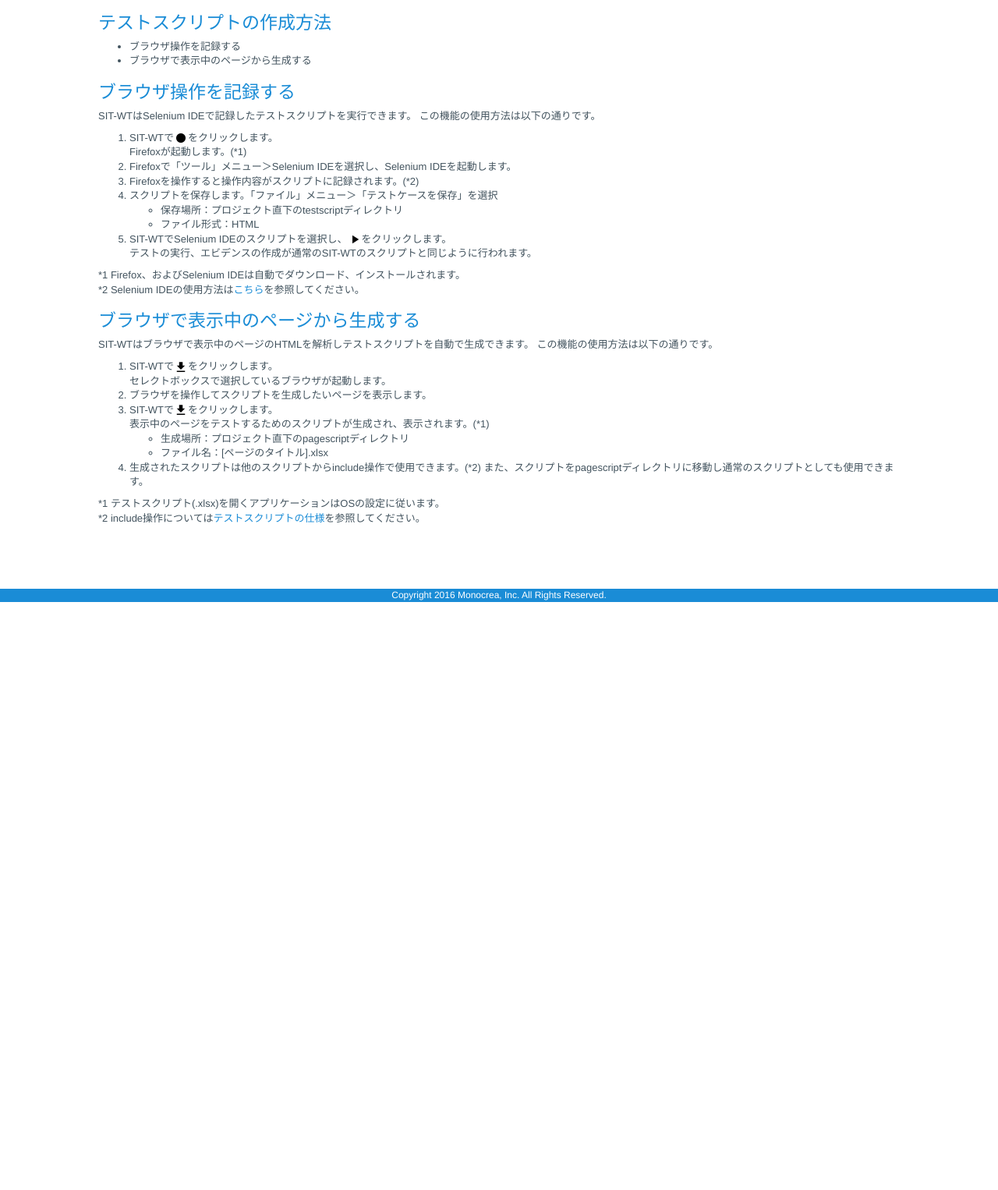
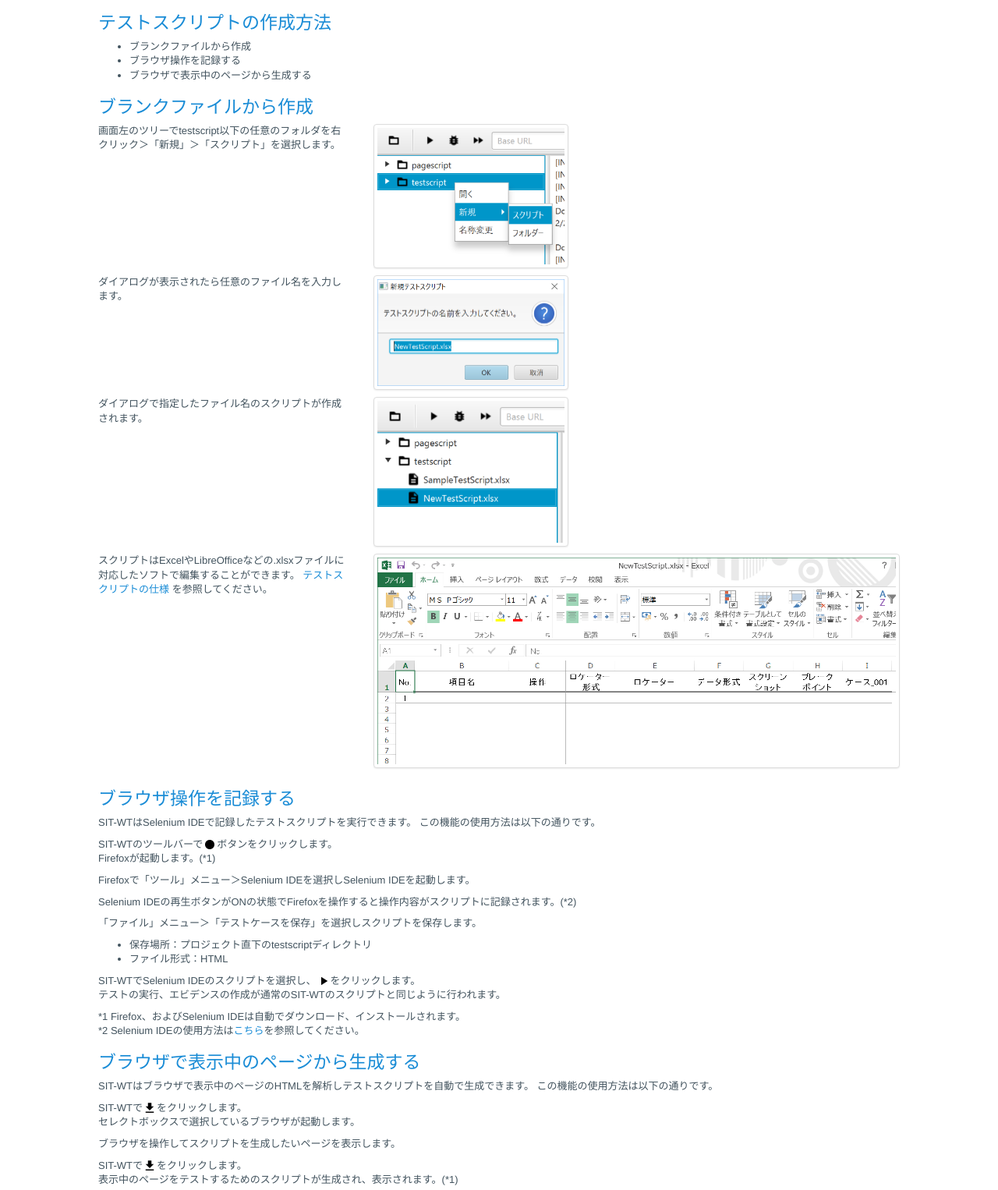
Before and after one commit to sitoolkit/pages, a plain HTML site: page sit-wt.html in a window 1280 px wide. Shown: the part 3620-5146 px from the top of the page at 78% size. Before the commit the page ends 4392 px from the top, so only its background shows below. Drawn offline with nearby package versions, Linux system fonts and the light colour scheme.

Commit message:
ブランクファイルからスクリプトを作成する説明を追加

```diff
--- a/sit-wt.html
+++ b/sit-wt.html
@@ -89,7 +89,7 @@
     <section class="container">
       <h3 id="runtime">実行環境</h3>
 
-      <p>SI-Toolkit for Web Testing(SIT-WT)はWindowsまたはMac OS X上で動作します。またいずれのOSでも<a href="https://java.com/ja/download/">Java (Version 8以上)</a> が必要です。</p>
+      <p>SI-Toolkit for Web Testing(SIT-WT)はWindowsまたはMac OS X上で動作します。またいずれのOSでも<a href="https://java.com/ja/download/">Java (Version 8以上)</a>        が必要です。</p>
 
 
 
@@ -254,54 +254,112 @@
       <h3 id="テストスクリプトの作成方法">テストスクリプトの作成方法</h3>
 
       <ul>
+        <li>ブランクファイルから作成</li>
         <li>ブラウザ操作を記録する</li>
         <li>ブラウザで表示中のページから生成する</li>
       </ul>
+
+      <h3 id="recordOperation">ブランクファイルから作成</h3>
+
+      <div class="row">
+        <p class="col-md-4">
+          画面左のツリーでtestscript以下の任意のフォルダを右クリック＞「新規」＞「スクリプト」を選択します。
+        </p>
+        <p class="col-md-6">
+          <img src="img/sit-wt/create-new-script.png" style="width:250px;" class="img-thumbnail" />
+        </p>
+      </div>
+
+      <div class="row">
+        <p class="col-md-4">
+          ダイアログが表示されたら任意のファイル名を入力します。
+        </p>
+        <p class="col-md-6">
+          <img src="img/sit-wt/new-script-name.png" style="width:250px;" class="img-thumbnail" />
+        </p>
+      </div>
+
+
+      <div class="row">
+        <p class="col-md-4">
+          ダイアログで指定したファイル名のスクリプトが作成されます。
+        </p>
+        <p class="col-md-6">
+          <img src="img/sit-wt/created-new-script.png" style="width:250px;" class="img-thumbnail" />
+        </p>
+      </div>
+
+      <div class="row">
+        <p class="col-md-4">
+          スクリプトはExcelやLibreOfficeなどの.xlsxファイルに対応したソフトで編集することができます。
+          <a href="https://github.com/sitoolkit/sit-wt-all/wiki/%E3%83%86%E3%82%B9%E3%83%88%E3%82%B9%E3%82%AF%E3%83%AA%E3%83%97%E3%83%88%E3%81%AE%E4%BB%95%E6%A7%98">テストスクリプトの仕様</a>
+          を参照してください。
+        </p>
+        <p class="col-md-8">
+          <img src="img/sit-wt/new-script.png" class="img-responsive img-thumbnail" />
+        </p>
+      </div>
 
       <h3 id="recordOperation">ブラウザ操作を記録する</h3>
 
       <p>SIT-WTはSelenium IDEで記録したテストスクリプトを実行できます。 この機能の使用方法は以下の通りです。
       </p>
 
-      <ol>
-        <li>SIT-WTで<img src="img/sit-wt/ic_fiber_manual_record_black_18dp_1x.png" alt="スクリプト記録ボタン">をクリックします。<br> Firefoxが起動します。(*1)
-        </li>
-        <li>Firefoxで「ツール」メニュー＞Selenium IDEを選択し、Selenium IDEを起動します。</li>
-        <li>Firefoxを操作すると操作内容がスクリプトに記録されます。(*2)</li>
-        <li>スクリプトを保存します。「ファイル」メニュー＞「テストケースを保存」を選択
+      <p>
+        SIT-WTのツールバーで<img src="img/sit-wt/ic_fiber_manual_record_black_18dp_1x.png" alt="スクリプト記録ボタン">ボタンをクリックします。<br> Firefoxが起動します。(*1)
+      </p>
 
+      <p>
+        Firefoxで「ツール」メニュー＞Selenium IDEを選択しSelenium IDEを起動します。
+      </p>
+
+      <p>
+        Selenium IDEの再生ボタンがONの状態でFirefoxを操作すると操作内容がスクリプトに記録されます。(*2)
+      </p>
+
+      <p>
+        「ファイル」メニュー＞「テストケースを保存」を選択しスクリプトを保存します。
+      </p>
       <ul>
         <li>保存場所：プロジェクト直下のtestscriptディレクトリ</li>
         <li>ファイル形式：HTML</li>
       </ul>
-        </li>
-        <li>SIT-WTでSelenium IDEのスクリプトを選択し、<img src="img/sit-wt/ic_play_arrow_black_18dp_1x.png" alt="テスト実行ボタン">をクリックします。<br>          テストの実行、エビデンスの作成が通常のSIT-WTのスクリプトと同じように行われます。
-        </li>
-      </ol>
+
+      <p>
+        SIT-WTでSelenium IDEのスクリプトを選択し、<img src="img/sit-wt/ic_play_arrow_black_18dp_1x.png" alt="テスト実行ボタン">をクリックします。<br>        テストの実行、エビデンスの作成が通常のSIT-WTのスクリプトと同じように行われます。
+      </p>
 
       <p>*1 Firefox、およびSelenium IDEは自動でダウンロード、インストールされます。<br> *2 Selenium IDEの使用方法は<a href="http://www.seleniumhq.org/docs/02_selenium_ide.jsp">こちら</a>を参照してください。</p>
+
+
 
       <h3 id="generateFromPage">ブラウザで表示中のページから生成する</h3>
 
       <p>SIT-WTはブラウザで表示中のページのHTMLを解析しテストスクリプトを自動で生成できます。 この機能の使用方法は以下の通りです。
       </p>
 
-      <ol>
-        <li>SIT-WTで<img src="img/sit-wt/ic_file_download_black_18dp_1x.png" alt="スクリプト生成ボタン">をクリックします。<br> セレクトボックスで選択しているブラウザが起動します。
-        </li>
-        <li>ブラウザを操作してスクリプトを生成したいページを表示します。</li>
-        <li>SIT-WTで<img src="img/sit-wt/ic_file_download_black_18dp_1x.png" alt="スクリプト生成ボタン">をクリックします。<br> 表示中のページをテストするためのスクリプトが生成され、表示されます。(*1)
+      <p>
+        SIT-WTで<img src="img/sit-wt/ic_file_download_black_18dp_1x.png" alt="スクリプト生成ボタン">をクリックします。<br> セレクトボックスで選択しているブラウザが起動します。
+      </p>
+
+      <p>
+        ブラウザを操作してスクリプトを生成したいページを表示します。
+      </p>
+
+      <p>
+        SIT-WTで<img src="img/sit-wt/ic_file_download_black_18dp_1x.png" alt="スクリプト生成ボタン">をクリックします。<br> 表示中のページをテストするためのスクリプトが生成され、表示されます。(*1)
+      </p>
 
       <ul>
         <li>生成場所：プロジェクト直下のpagescriptディレクトリ</li>
         <li>ファイル名：[ページのタイトル].xlsx</li>
       </ul>
-        </li>
-        <li>生成されたスクリプトは他のスクリプトからinclude操作で使用できます。(*2) また、スクリプトをpagescriptディレクトリに移動し通常のスクリプトとしても使用できます。
-        </li>
-      </ol>
 
-      <p>*1 テストスクリプト(.xlsx)を開くアプリケーションはOSの設定に従います。<br> *2 include操作については<a href="%E3%83%86%E3%82%B9%E3%83%88%E3%82%B9%E3%82%AF%E3%83%AA%E3%83%97%E3%83%88%E3%81%AE%E4%BB%95%E6%A7%98#include">テストスクリプトの仕様</a>を参照してください。</p>
+      <p>
+        生成されたスクリプトは他のスクリプトからinclude操作で使用できます。(*2) また、スクリプトをpagescriptディレクトリに移動し通常のスクリプトとしても使用できます。
+      </p>
+
+      <p>*1 テストスクリプト(.xlsx)を開くアプリケーションはOSの設定に従います。<br> *2 include操作については<a href="https://github.com/sitoolkit/sit-wt-all/wiki/%E3%83%86%E3%82%B9%E3%83%88%E3%82%B9%E3%82%AF%E3%83%AA%E3%83%97%E3%83%88%E3%81%AE%E4%BB%95%E6%A7%98#include%E6%93%8D%E4%BD%9C">テストスクリプトの仕様</a>を参照してください。</p>
 
     </section>
   </div>
```
Also changed, not shown: img/sit-wt/create-new-script.png (added), img/sit-wt/created-new-script.png (added), img/sit-wt/new-script-name.png (added), img/sit-wt/new-script.png (added). Lines whose indentation alone changed are shown as unchanged.
